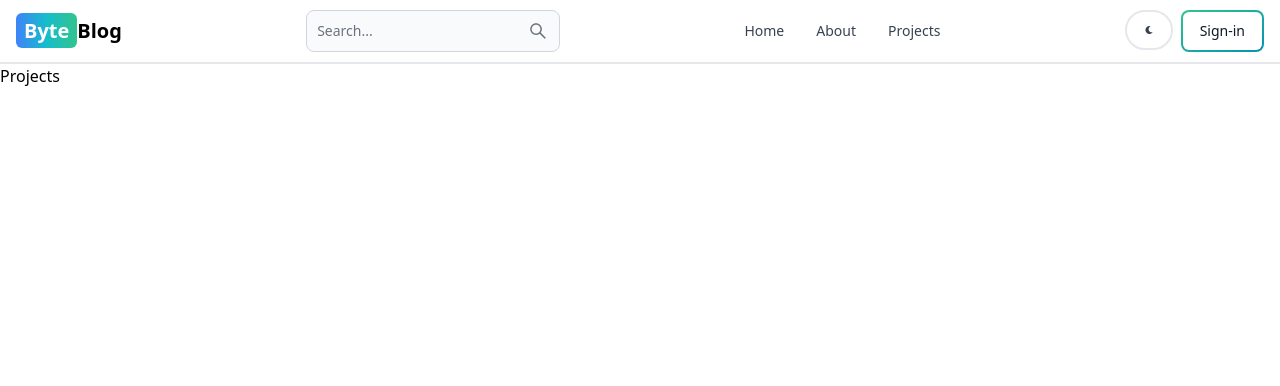
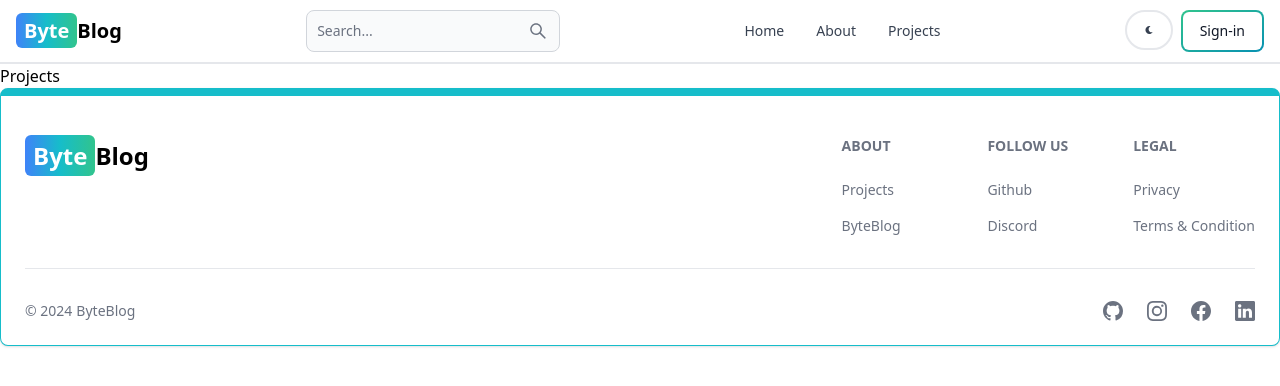
Before and after one commit to jeet1439/ByteBlog, a React (Vite) app in the folder client/: page /Projects in a window 1280 px wide. Shown: the top 386 px of the page. Built offline with nearby package versions, Linux system fonts and the light colour scheme.

Commit message:
footer ui

```diff
--- a/client/src/App.jsx
+++ b/client/src/App.jsx
@@ -8,6 +8,7 @@ const Dashboard = lazy(() => import('./pages/Dashboard.jsx'));
 const About = lazy(() => import('./pages/About.jsx'));
 const Projects = lazy(() => import('./pages/Projects.jsx'));
 import Header from './components/Header.jsx';
+import FooterCom from './components/Footer.jsx';
 
 
 
@@ -23,6 +24,7 @@ export default function App() {
         <Route path='/dashboard' element={<Dashboard />}/>
         <Route path='/Projects' element={<Projects />}/>
       </Routes>
+      <FooterCom/>
     </BrowserRouter>
   )
 }
--- a/client/src/components/Footer.jsx
+++ b/client/src/components/Footer.jsx
@@ -1,83 +1,54 @@
-import React from "react";
-import { FaLinkedin, FaGithub, FaInstagram, FaTwitter } from "react-icons/fa";
-import { Link } from "react-router-dom";
-const Footer = () => {
+import { Footer } from 'flowbite-react';
+import { Link } from 'react-router-dom';
+import { BsFacebook, BsGithub, BsInstagram, BsLinkedin } from 'react-icons/bs';
+export default function FooterCom() {
   return (
-    <footer className="bg-gray-800 text-white py-6 px-6 w-full absolute bottom-0">
-      <div className="container mx-auto flex flex-col md:flex-row justify-between items-center">
-        {/* Brand Name */}
-        <Link to="/" className='self-center whitespace-nowrap text-2xl sm:text-2xl font-semibold dark:text-white'>
-  <span className='px-2 py-1 bg-gradient-to-r from-blue-500 via-teal-400 to-green-400 rounded-md text-white'>Byte</span>
-  Blog
-</Link>
+      <Footer container className='border border-t-8 border-teal-400 '>
+      <div className='w-full max-w-7xl mx-auto'>
+        <div className='grid-w-full justify-between sm:flex md:grid-cols-1'>
+            <div className='mt-5'>
+            <Link to="/" className='self-center whitespace-nowrap text-lg sm:text-2xl font-semibold dark:text-white'>
+        <span className='px-2 py-1 bg-gradient-to-r from-blue-500 via-teal-400 to-green-400 rounded-md text-white'>Byte</span>
+        Blog
+        </Link>
+            </div>
+            <div className='grid grid-cols-2 gap-8 sm:mt-4 sm:grid-cols-3 sm:gap-6'>
+                <div>
+                <Footer.Title title='About' />
+                <Footer.LinkGroup col>
+                <Footer.Link href='https://github.com/jeet1439' target='_blank' rel='noopener nofeferrer'>Projects</Footer.Link>
+                <Footer.Link href='/' target='_blank' rel='noopener nofeferrer'>ByteBlog</Footer.Link>
+                </Footer.LinkGroup>
+                </div>
 
+                <div>
+                <Footer.Title title='Follow us' />
+                <Footer.LinkGroup col>
+                <Footer.Link href='https://github.com/jeet1439' target='_blank' rel='noopener nofeferrer'>Github</Footer.Link>
+                <Footer.Link href='#' target='_blank' rel='noopener nofeferrer'>Discord</Footer.Link>
+                </Footer.LinkGroup>
+                </div>
 
-        {/* Footer Links */}
-        <div className="flex flex-col md:flex-row items-center space-y-2 md:space-y-0 md:space-x-6">
-          <a href="#about" className="hover:text-gray-400">About Us</a>
-          <a href="#services" className="hover:text-gray-400">Services</a>
-          <a href="#contact" className="hover:text-gray-400">Contact</a>
-          <a href="#privacy" className="hover:text-gray-400">Privacy Policy</a>
+                <div>
+                <Footer.Title title='Legal' />
+                <Footer.LinkGroup col>
+                <Footer.Link href='#'  >Privacy</Footer.Link>
+                <Footer.Link href='#' >Terms & Condition</Footer.Link>
+                </Footer.LinkGroup>
+                </div>
+            </div>
         </div>
-
-        {/* Social Icons */}
-        <div className="flex space-x-4 mt-4 md:mt-0">
-          <a
-            href="https://linkedin.com"
-            target="_blank"
-            rel="noopener noreferrer"
-            aria-label="LinkedIn"
-            className="hover:text-gray-400"
-          >
-            <FaLinkedin size={24} />
-          </a>
-          <a
-            href="https://github.com"
-            target="_blank"
-            rel="noopener noreferrer"
-            aria-label="GitHub"
-            className="hover:text-gray-400"
-          >
-            <FaGithub size={24} />
-          </a>
-          <a
-            href="https://instagram.com"
-            target="_blank"
-            rel="noopener noreferrer"
-            aria-label="Instagram"
-            className="hover:text-gray-400"
-          >
-            <FaInstagram size={24} />
-          </a>
-          <a
-            href="https://twitter.com"
-            target="_blank"
-            rel="noopener noreferrer"
-            aria-label="Twitter"
-            className="hover:text-gray-400"
-          >
-            <FaTwitter size={24} />
-          </a>
+        <Footer.Divider/>
+        <div className='w-full sm:flex sm:items-center sm:justify-between'>
+            <Footer.Copyright href='#' by="ByteBlog" year={new Date().getFullYear()}/>
+        <div className='flex gap-6 sm:mt-0 mt-3 sm:justify-center'>
+            <Footer.Icon href='https://github.com/jeet1439' target='_blank' icon={BsGithub}/>
+            <Footer.Icon href='#' icon={BsInstagram}/>
+            <Footer.Icon href='#' icon={BsFacebook}/>
+            <Footer.Icon href='https://www.linkedin.com/in/jeetkangsabanik/' target='_blank' icon={BsLinkedin}/>
         </div>
-      </div>
-
-      {/* Bottom Section */}
-      <div className="mt-6 text-center text-sm text-gray-400">
-        <p>&copy; {new Date().getFullYear()} BrandName. All rights reserved.</p><br />
-        <p className="mt-1">
-          Made by &nbsp;&nbsp;
-          <a
-            href="#"
-            target="_blank"
-            rel="noopener noreferrer"
-            className="text-gray-300 hover:text-white"
-          >
-            Jeet
-          </a>
-        </p>
-      </div>
-    </footer>
+        </div>
+        </div>
+      </Footer>
   );
-};
-
-export default Footer;
+}
```
